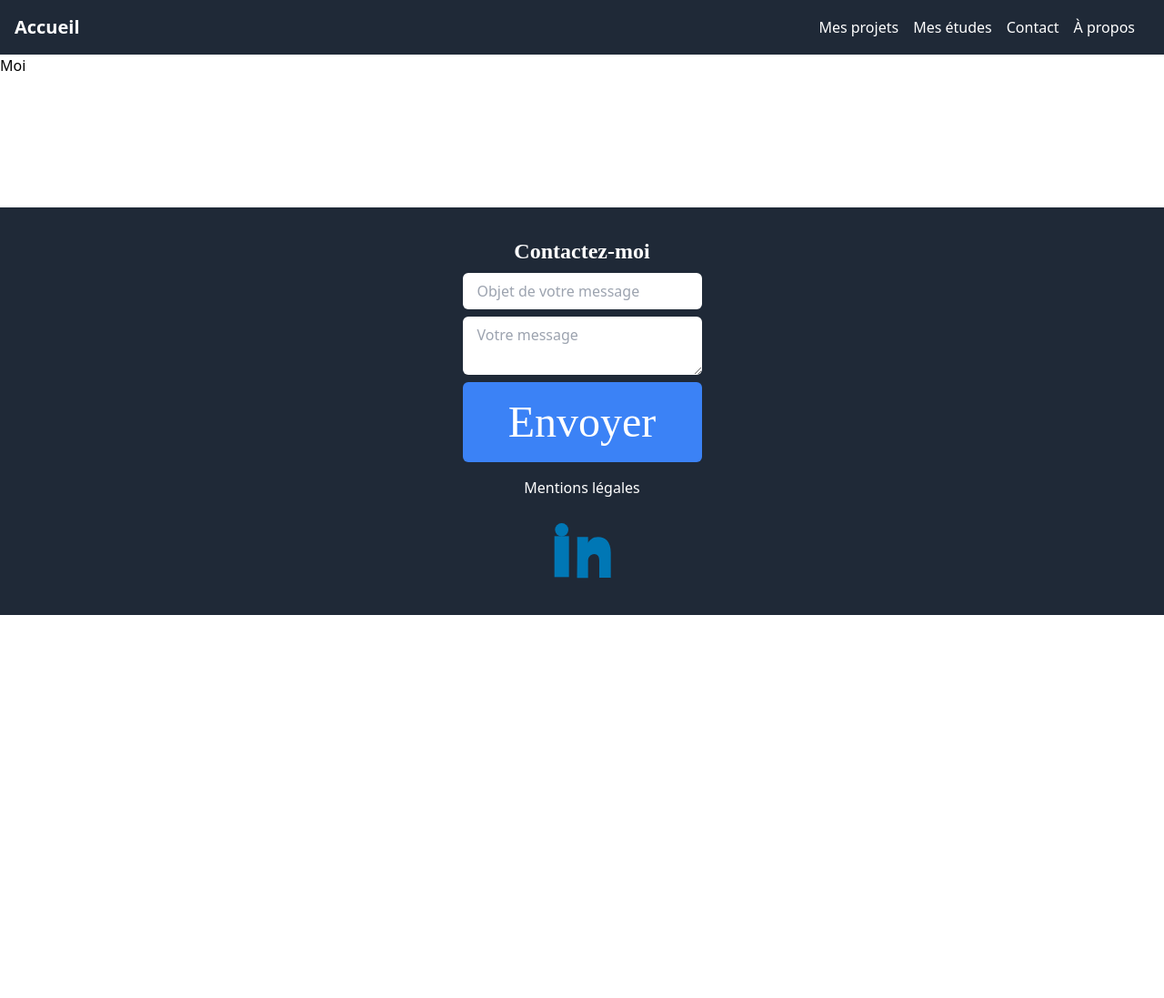
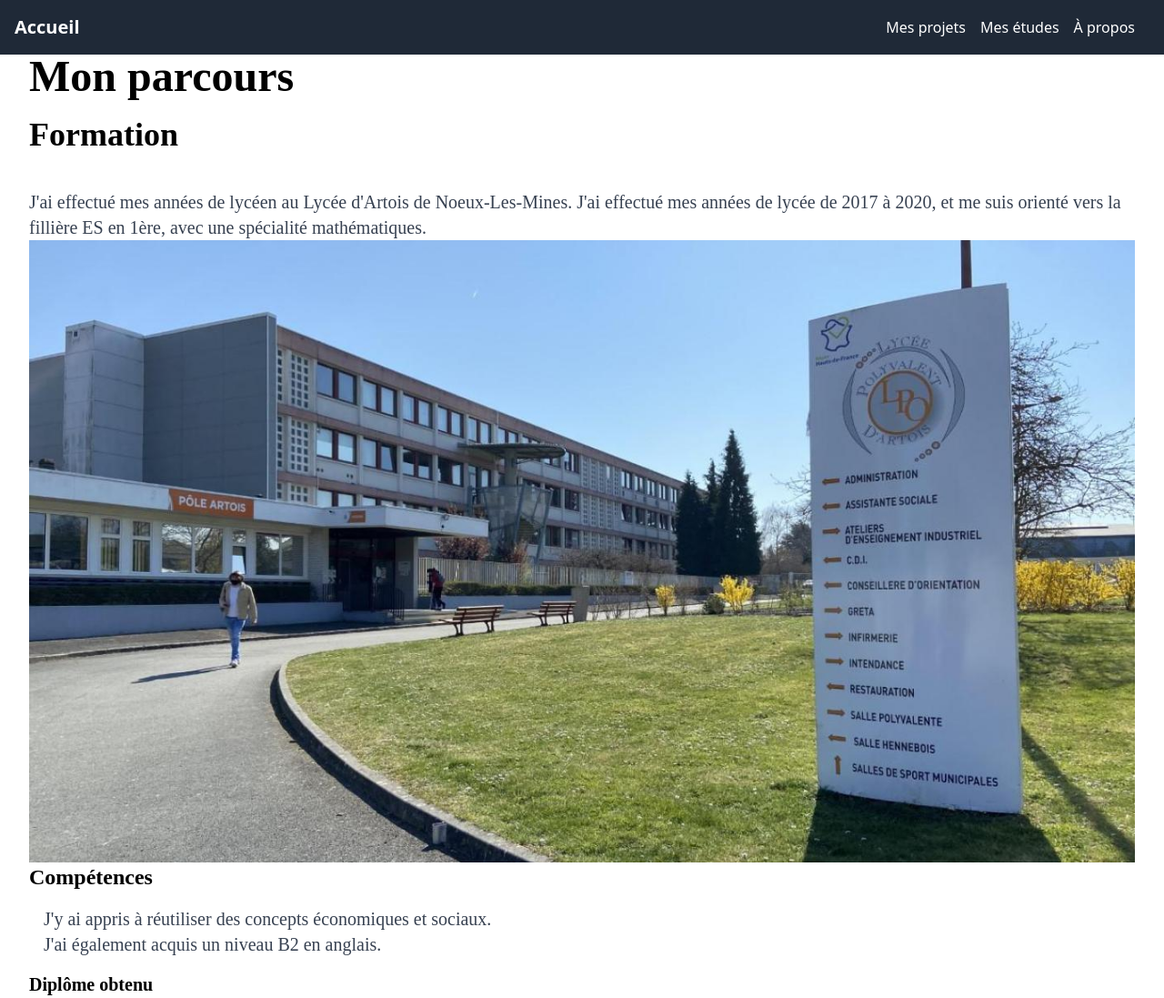
Before and after one commit to MathieuMMI/portfolio, a Vue app: page /APropos in a window 1280 px wide. Shown: the top 1097 px of the page at 91% size. Before the commit the page ends 800 px from the top, so only its background shows below. Built offline with nearby package versions, Linux system fonts and the light colour scheme; the HTML template or start-up script is replaced by a standard one; a web font is replaced by a local one.

Commit message:
feat(a propos)

```diff
--- a/src/components/layout/Menu.vue
+++ b/src/components/layout/Menu.vue
@@ -6,7 +6,6 @@
         <div>
             <router-link to="/Projets" class="mr-4">Mes projets</router-link>
             <router-link to="/Etudes" class="mr-4">Mes études</router-link>
-            <router-link to="/Contact" class="mr-4">Contact</router-link>
             <router-link to="/APropos" class="mr-4">À propos</router-link>
         </div>
     </nav>
--- a/src/router/index.js
+++ b/src/router/index.js
@@ -2,7 +2,6 @@ import { createRouter, createWebHistory } from 'vue-router'
 
 import Accueil from '@/views/Accueil.vue'
 import APropos from '@/views/APropos.vue'
-import Contact from '@/views/Contact.vue'
 import Etudes from '@/views/Etudes.vue'
 import Mentions from '@/views/Mentions.vue'
 import Projets from '@/views/Projets.vue'
@@ -23,7 +22,6 @@ const router = createRouter({
   routes: [
     { path: '/', name: 'Accueil', component: Accueil},
     { path: '/APropos', name: 'APropos', component:  APropos},
-    { path: '/Contact', name: 'Contact', component: Contact},
     { path: '/Etudes', name: 'Etudes', component:  Etudes},
     { path: '/Mentions', name: 'Mentions', component:  Mentions},
     { path: '/Projets', name: 'Projets', component:  Projets},
--- a/src/views/APropos.vue
+++ b/src/views/APropos.vue
@@ -1,3 +1,87 @@
 <template>
-    Moi
-</template>
+    <div class="px-4 sm:px-6 lg:px-8">
+        <div class="max-w-7xl mx-auto">
+            <div class="pb-12">
+                <h2 class="text-5xl font-bold mb-5">Mon parcours</h2>
+                <h3 class="text-4xl font-bold mb-10">Formation</h3>
+                <p class="text-gray-700 text-left text-xl">J'ai effectué mes années de lycéen au Lycée d'Artois de Noeux-Les-Mines. J'ai effectué mes années de
+                    lycée de 2017 à 2020, et me suis orienté vers la fillière ES en 1ère, avec une spécialité mathématiques.</p>
+                <img class="m-auto" src="/img/lyceeartois.jpg" />
+                <h3 class="text-2xl font-bold mb-4">Compétences</h3>
+                <ul class="pl-4 mt-2 mb-4">
+                    <li>
+                        <p class="text-gray-700 text-left text-xl">J'y ai appris à réutiliser des concepts économiques et sociaux.</p>
+                    </li>
+                    <li>
+                        <p class="text-gray-700 text-left text-xl">J'ai également acquis un niveau B2 en anglais.</p>
+                    </li>
+                </ul>
+                <h3 class="text-xl font-bold mb-4">Diplôme obtenu</h3>
+                <p class="text-gray-700 text-left text-xl">BAC ES | 2020</p>
+            </div>
+            <div class="pb-12">
+                <h3 class="text-4xl font-bold mb-10">Formation</h3>
+                <p class="text-gray-700 text-left text-xl">Après le lycée, j'ai fait le choix de suivre la licence information parcours communication à
+                    Villeneuve-d'Ascq et Roubaix.</p>
+                <img class="m-auto" src="../../public/img/infocom.jpg" />
+                <h3 class="text-4xl font-bold mb-10">Compétences</h3>
+                <ul class="pl-4 mt-2 mb-4">
+                    <li>
+                        <p class="text-gray-700 text-left text-xl">J'y ai appris les bases de la communication politique et géopolitique.</p>
+                    </li>
+                    <li>
+                        <p class="text-gray-700 text-left text-xl">J'ai également appris à réutiliser des concepts de base de la communication.</p>
+                    </li>
+                    <li>
+                        <p class="text-gray-700 text-left text-xl">J'y ai étudié la communication multimédia et créé quelques contenus multimédia.</p>
+                    </li>
+                    <li>
+                        <p class="text-gray-700 text-left text-xl">J'ai pu y apprendre les bases de la communication par l'image.</p>
+                    </li>
+                </ul>
+            </div>
+            <div class="pb-12">
+                <h3 class="text-4xl font-bold mb-10">Formation</h3>
+                <p class="text-gray-700 text-left text-xl">Puis, j'ai choisi de me réorienter au département MMI de Montbéliard.</p>
+                <img class="m-auto" src="../../public/img/mmimontbe.png" />
+                <h3 class="text-4xl font-bold mb-10">Compétences</h3>
+                <ul class="pl-4 mt-2">
+                    <li>
+                        <p class="text-gray-700 text-left text-xl">J'ai largement approfondi mes connaissances sur la communication multimédia.</p>
+                    </li>
+                    <li>
+                        <p class="text-gray-700 text-left text-xl">J'y ai appris à cocnevoir des concepts </p>
+                    </li>
+                    <li>
+                    <p>J'ai pu y apprendre les bases du développement web. Notamment :</p>
+                    <ul class="px-14">
+                        <li class="list-disc">
+                            <p class="">L'usage de Wordpress.</p>
+                        </li>
+                        <li class="list-disc">
+                            <p class="text-gray-700 text-left text-xl">Les connaissances de base en HTML/CSS/JS/PHP.</p>
+                        </li>
+                        <li class="list-disc">
+                            <p>Les bases sur les frameworks JS, comme VueJS par exemple.</p>
+                        </li>
+                        <li class="list-disc">
+                            <p class="text-gray-700 text-left text-xl">L'usage des frameworks CSS comme TailwindCSS</p>
+                        </li>
+                        <li class="list-disc">
+                            <p class="text-gray-700 text-left text-xl">L'utilisation de bibliothèques Javascript ou CSS, comme jQuery ou Bootstrap.</p>
+                        </li>
+                        <li class="list-disc">
+                            <p class="text-gray-700 text-left text-xl">L'usage d'un Back-End, comme Supabase ou Firebase.</p>
+                        </li>
+                        <li class="list-disc">
+                            <p class="text-gray-700 text-left text-xl">La représentation graphique de données à l'aide de ChartJS.</p>
+                        </li>
+                        <li class="list-disc">
+                            <p class="text-gray-700 text-left text-xl">L'usage de requêtes Ajax pour récupérer les données de API.</p>
+                        </li>
+                    </ul>
+                </li>
+            </ul>
+        </div>
+    </div>
+</div></template>
--- a/src/views/Contact.vue
+++ /dev/null
@@ -1,3 +0,0 @@
-<template>
-  coucou
-</template>
```
